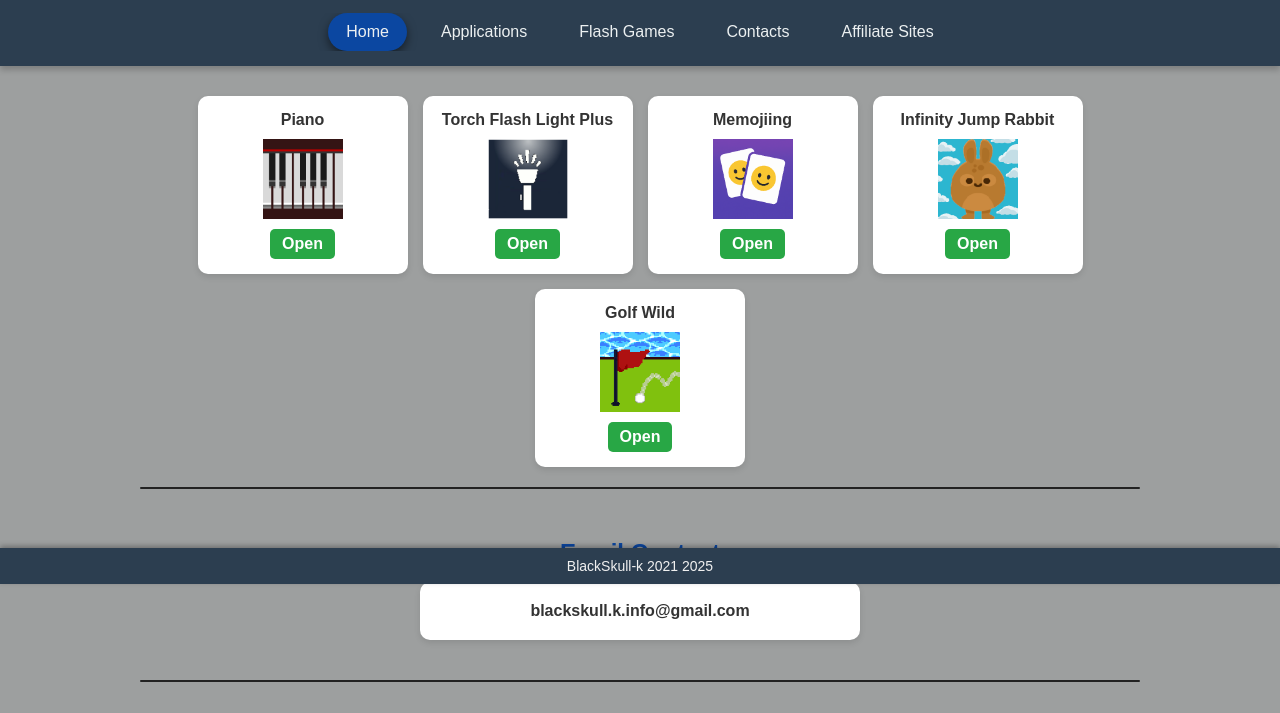
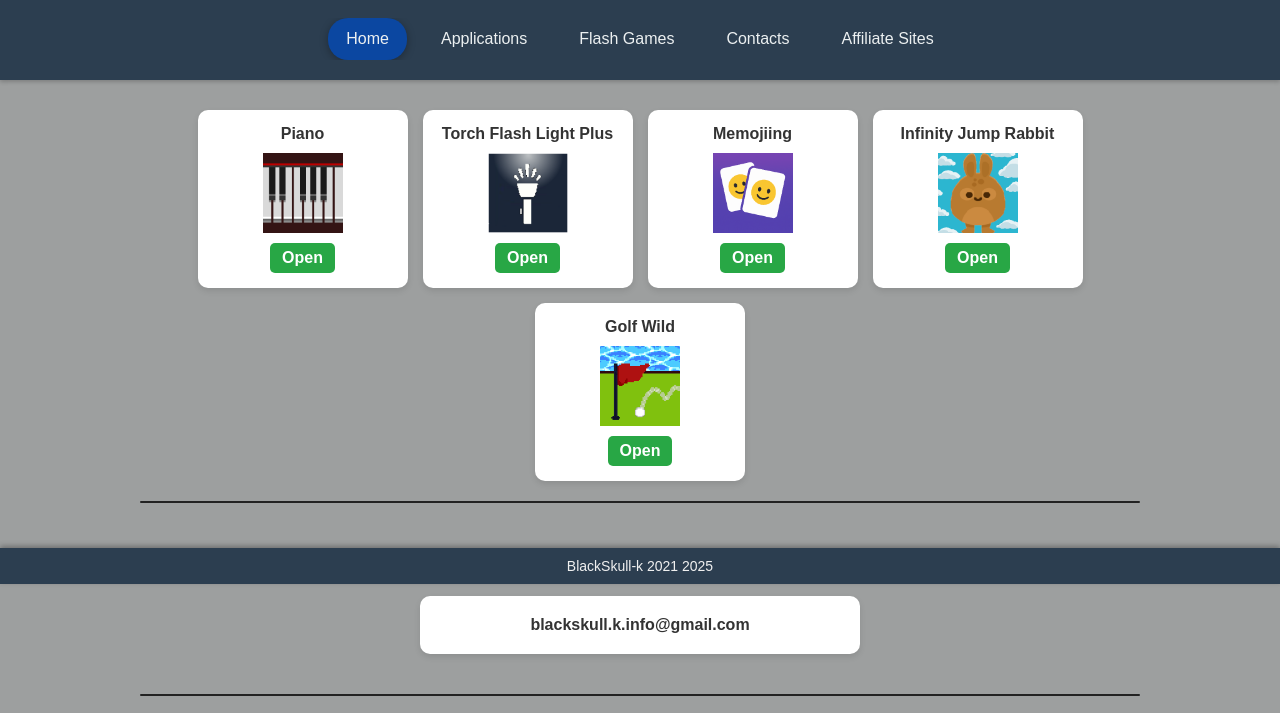
Before and after one commit to BlackSkull-k/app-ads-BlackSkull-k, a plain HTML site: page index.html in a window 1280 px wide. Shown: the part 216-929 px from the top of the page. Drawn offline with Linux system fonts and the light colour scheme.

Commit message:
Update index.html

```diff
--- a/index.html
+++ b/index.html
@@ -69,8 +69,8 @@ header img {
   align-items: center;
   justify-content: center;
   background-color: #2c3e50;
-  box-shadow: 0 4px 6px rgba(0,0,0,0.2);
-  padding: 15px 0; /* Aumento il padding per dare più spazio all'ombra */
+  box-shadow: 0 2px 4px rgba(0,0,0,0.2); /* Adjusted */
+  padding: 20px 0; /* Adjusted */
 }
 
 .navbar {
@@ -84,7 +84,7 @@ header img {
 .navbar a {
   color: #ecf0f1;
   text-decoration: none;
-  padding: 10px 18px;
+  padding: 12px 18px; /* Adjusted */
   margin: 0 8px;
   font-weight: 500;
   border-radius: 20px;
@@ -92,8 +92,15 @@ header img {
   flex: 0 0 auto;
 }
 
-.navbar a:hover { background-color: #34495e; box-shadow: 0 4px 8px rgba(0,0,0,0.2); }
-.navbar a.active { background-color: #0b47a1; box-shadow: 0 4px 10px rgba(0,0,0,0.5); } /* Corretto box-shadow */
+.navbar a:hover {
+  background-color: #34495e;
+  box-shadow: 0 2px 6px rgba(0,0,0,0.2); /* Adjusted */
+}
+
+.navbar a.active {
+  background-color: #0b47a1;
+  box-shadow: 0 2px 8px rgba(0,0,0,0.3); /* Adjusted */
+}
 
 /* Freccette */
 .nav-arrow {
```
